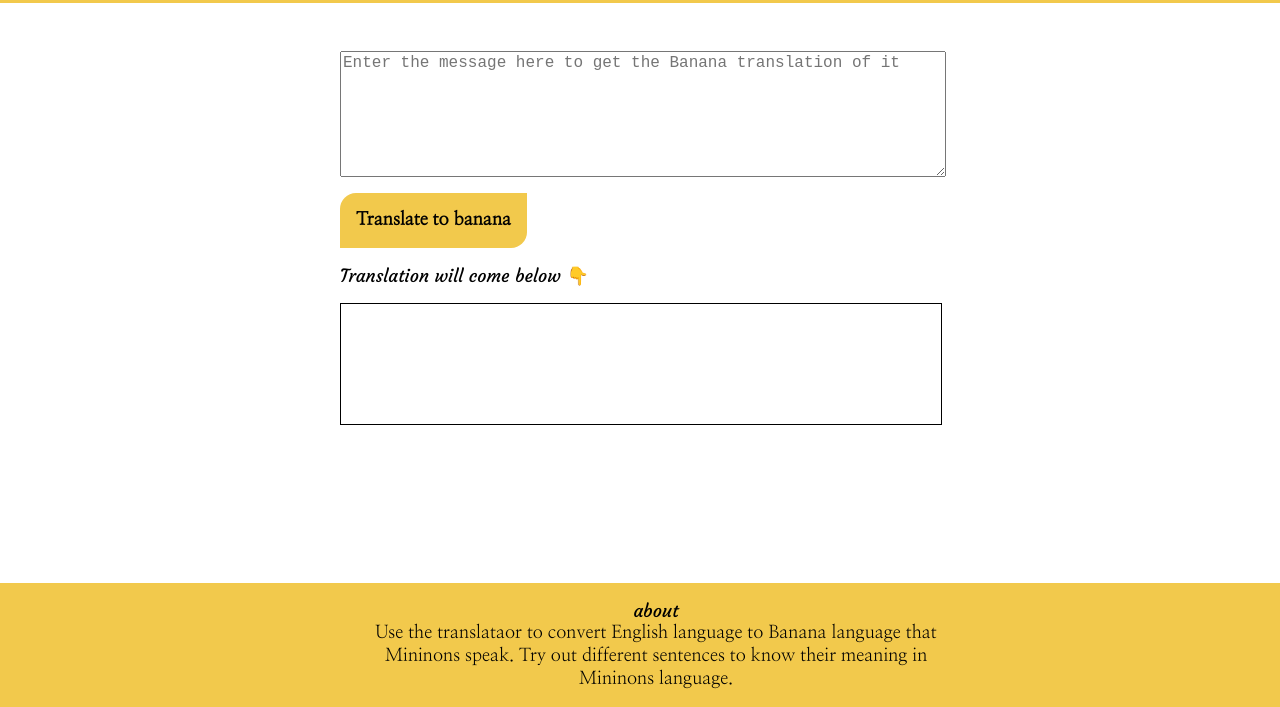
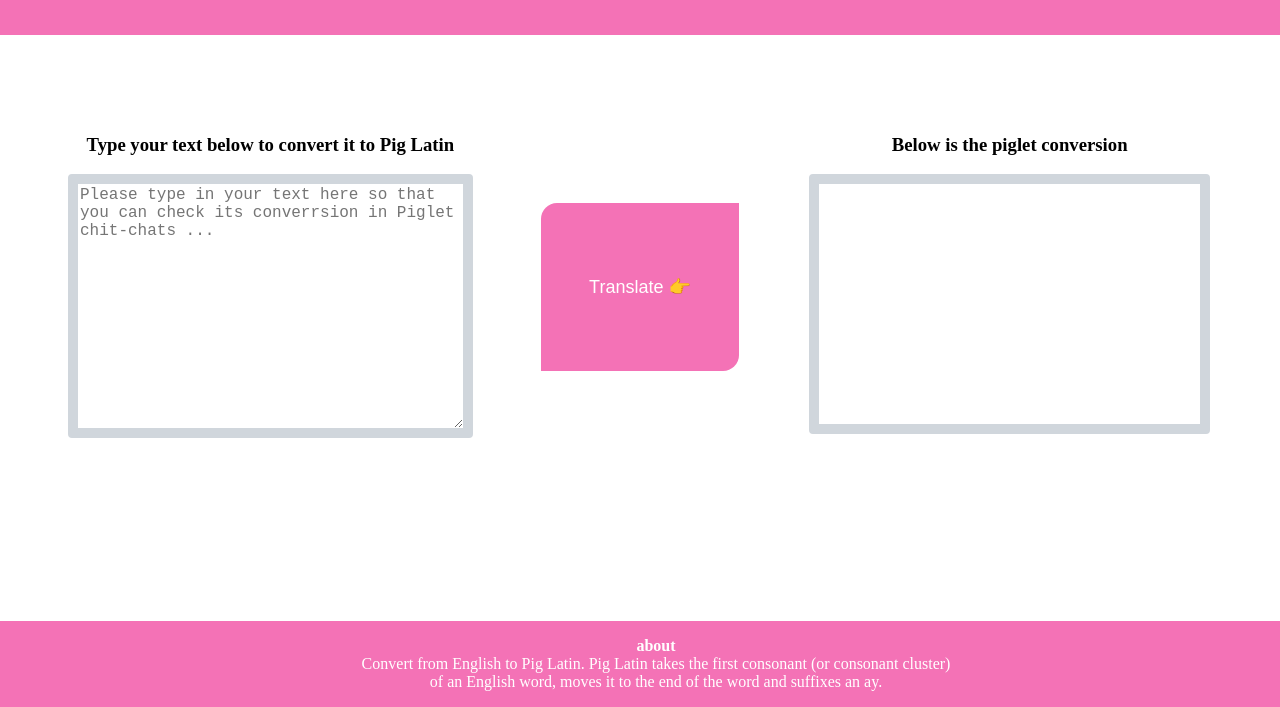
Before and after one commit to anshulraheja/levelZero_markSeven, a website built with Parcel: page index.html in a window 1280 px wide. Shown: the part 93-800 px from the top of the page. Built offline with nearby package versions, Linux system fonts and the light colour scheme; a web font is replaced by a local one.

Commit message:
Initial Commit

```diff
--- a/index.html
+++ b/index.html
@@ -4,35 +4,42 @@
     <meta charset="UTF-8" />
     <meta http-equiv="X-UA-Compatible" content="IE=edge" />
     <meta name="viewport" content="width=device-width, initial-scale=1.0" />
-    <title>Banana Speak</title>
+    <title>Piglet Chit-chat</title>
     <link href="styles.css" rel="stylesheet" />
   </head>
 
   <body>
     <nav>
-      <!-- <img id="nav-image" src="images/minions.jpg" /> -->
-      <div id="nav-heading">Banana Talk</div>
-      <!-- <img id="nav-image" src="images/minions.jpg"> -->
+      <!-- <img id="nav-image" src="images/piglet.png" /> -->
+      <h2 id="nav-heading">Piglet Chit-Chats</h2>
     </nav>
 
     <div class="main">
-      <textarea
-        id="txt-input"
-        placeholder="Enter the message here to get the Banana translation of it"
-      ></textarea>
-      <button id="btn-translate">Translate to banana</button>
-      <div>Translation will come below 👇</div>
-      <div id="div-output"></div>
+      <div class="container">
+        <h3>Type your text below to convert it to Pig Latin</h3>
+        <textarea
+          class="conatiner-text"
+          id="txt-input"
+          placeholder="Please type in your text here so that you can check its converrsion in Piglet chit-chats ..."
+        ></textarea>
+      </div>
+
+      <button id="btn-translate">Translate 👉</button>
+
+      <div class="container">
+        <h3>Below is the piglet conversion</h3>
+        <div class="conatiner-text" id="div-output"></div>
+      </div>
     </div>
 
     <script src="index.js" type="text/javascript"></script>
 
     <footer>
-      <div>about</div>
+      <div><b>about</b></div>
       <p>
-        Use the translataor to convert English language to Banana language that
-        Mininons speak. Try out different sentences to know their meaning in
-        Mininons language.
+        Convert from English to Pig Latin. Pig Latin takes the first consonant
+        (or consonant cluster) of an English word, moves it to the end of the
+        word and suffixes an ay.
       </p>
     </footer>
   </body>
--- a/index.js
+++ b/index.js
@@ -1,6 +1,4 @@
-import "./styles.css";
-
-var serverURL = "https://api.funtranslations.com/translate/minion.json";
+var serverURL = "https://api.funtranslations.com/translate/pig-latin.json";
 
 var txtInput = document.querySelector("#txt-input");
 //console.log(txtInput)
--- a/styles.css
+++ b/styles.css
@@ -1,12 +1,17 @@
-@import url("https://fonts.googleapis.com/css2?family=Courgette&display=swap");
-@import url("https://fonts.googleapis.com/css2?family=Nanum+Myeongjo&display=swap");
+@import url("https://fonts.googleapis.com/css2?family=Bona+Nova:wght@400;700&display=swap");
 :root {
-  --primary-color: #f2c94c;
+  --primary-color: #f472b6;
+}
+
+body {
+  margin: 0;
+  box-sizing: border-box;
+  font-family: "Bona Nova", serif;
 }
 
 nav {
   background-color: var(--primary-color);
-  height: 6rem;
+  height: 8rem;
   display: flex;
   align-items: center;
   justify-content: center;
@@ -21,24 +26,33 @@ nav {
   color: white;
 }
 
-body {
-  margin: 0;
-  font-family: "Courgette", cursive;
-  font-size: large;
+.main {
+  display: flex;
+  justify-content: center;
 }
 
-.main {
-  margin: auto;
-  padding: 1rem;
-  max-width: 600px;
+h3 {
+  width: max-content;
 }
 
 textarea {
   display: block;
+}
+
+.container {
+  display: flex;
+  flex-direction: column;
+  width: 40%;
+  padding: 5rem;
+  align-items: center;
+}
+
+.conatiner-text {
   width: 100%;
-  margin-top: 2rem;
-  height: 15vh;
+  height: 30vh;
   font-size: large;
+  border: #d0d6dc solid 10px;
+  border-radius: 0.25rem;
 }
 
 button {
@@ -49,16 +63,10 @@ button {
   font-size: large;
   border-top-left-radius: 1rem;
   border-bottom-right-radius: 1rem;
-  font-family: "Nanum Myeongjo", serif;
-  font-weight: 800;
-}
-
-#div-output {
-  overflow: scroll;
-  height: 15vh;
-  width: 100%;
-  border: 1px solid black;
-  margin-top: 1rem;
+  height: 21vh;
+  width: 20vw;
+  margin-top: 10.5rem;
+  color: white;
 }
 
 footer {
@@ -68,13 +76,10 @@ footer {
   width: 100%;
   padding: 1rem;
   text-align: center;
+  color: white;
 }
 
 footer p {
   margin: auto;
   max-width: 600px;
-  font-family: "Nanum Myeongjo", serif;
 }
-
-#nav-image {
-}
```
